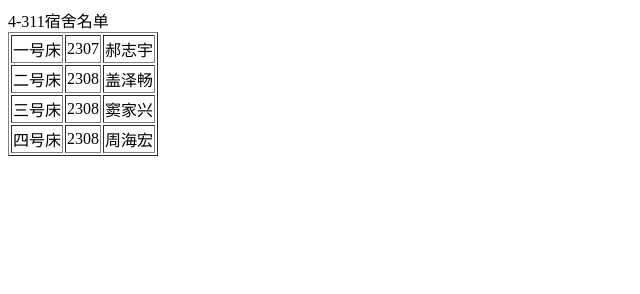
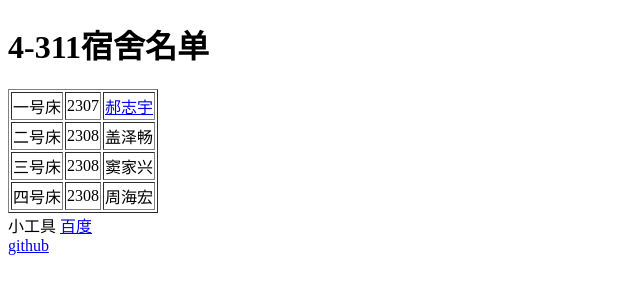
Before and after one commit to 1393111968/1393111968.github.io, a plain HTML site: page index.html in a window 1280 px wide. Shown: the whole page, without its empty margins (0-640 px from the left). Drawn offline with Linux system fonts and the light colour scheme.

Commit message:
Add files via upload

```diff
--- a/index.html
+++ b/index.html
@@ -1,7 +1,14 @@
-4-311宿舍名单
+<!DOCTYPE html>
+<html>
+  <head>
+    <meta charset="UTF-8">
+    <title>宿舍名单</title>
+  </head>
+  <body>
+<h1>4-311宿舍名单</h1>
 <table border=“1”>
      <tr>
-        <td>一号床</td><td>2307</td><td>郝志宇</td>
+        <td>一号床</td><td>2307</td><td><a href="个人简介.html" target="_blank">郝志宇</a></td>
     </tr>
     <tr>
         <td>二号床</td><td>2308</td><td>盖泽畅</td>
@@ -14,3 +21,9 @@
     </tr>
 
 </table>
+<a>小工具</a>
+<a href="http://www.baidu.com", target="_blank">百度</a><br>
+<a href="http://www.github.com", target="_blank">github</a><br>
+
+</body>
+</html>
```
Also changed, not shown: 个人简介.html (added, +10 -0 lines).
